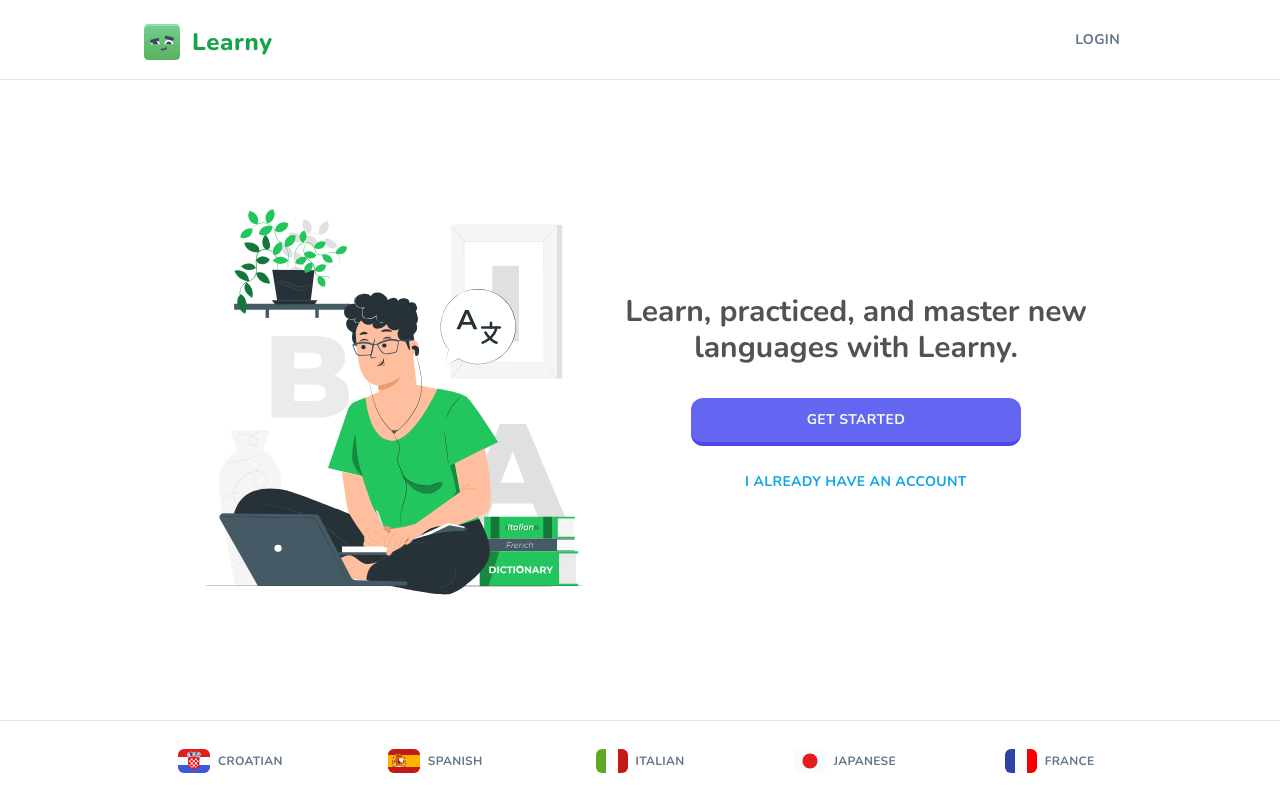
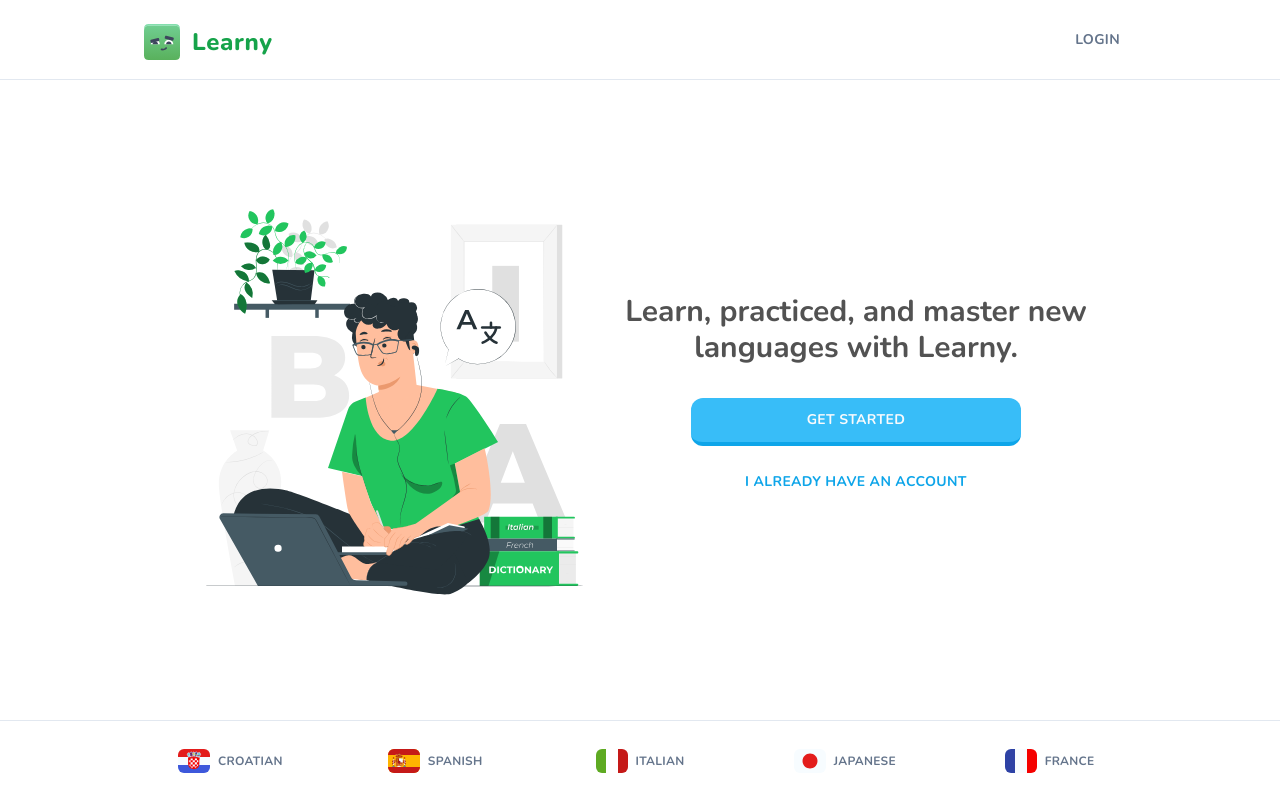
Before and after one commit to JustGabo/learny, a Next.js app: page / in a window 1280 px wide. Built offline with nearby package versions, Linux system fonts and the light colour scheme; no server answers.

Commit message:
feat: changing the marketing page button color

```diff
--- a/app/(marketing)/page.tsx
+++ b/app/(marketing)/page.tsx
@@ -32,7 +32,7 @@ export default function Home() {
                 afterSignInUrl="/learn"
                 afterSignUpUrl="/learn"
               >
-                <Button size="lg" variant="super" className="w-full">
+                <Button size="lg" variant="primary" className="w-full">
                   Get Started
                 </Button>
               </SignUpButton>
@@ -47,7 +47,7 @@ export default function Home() {
               </SignInButton>
             </SignedOut>
             <SignedIn>
-              <Button size='lg' variant='super' className="w-full" asChild>
+              <Button size='lg' variant='primary' className="w-full" asChild>
                 <Link href="/learn">Continue learning</Link>
               </Button>
             </SignedIn>
```
